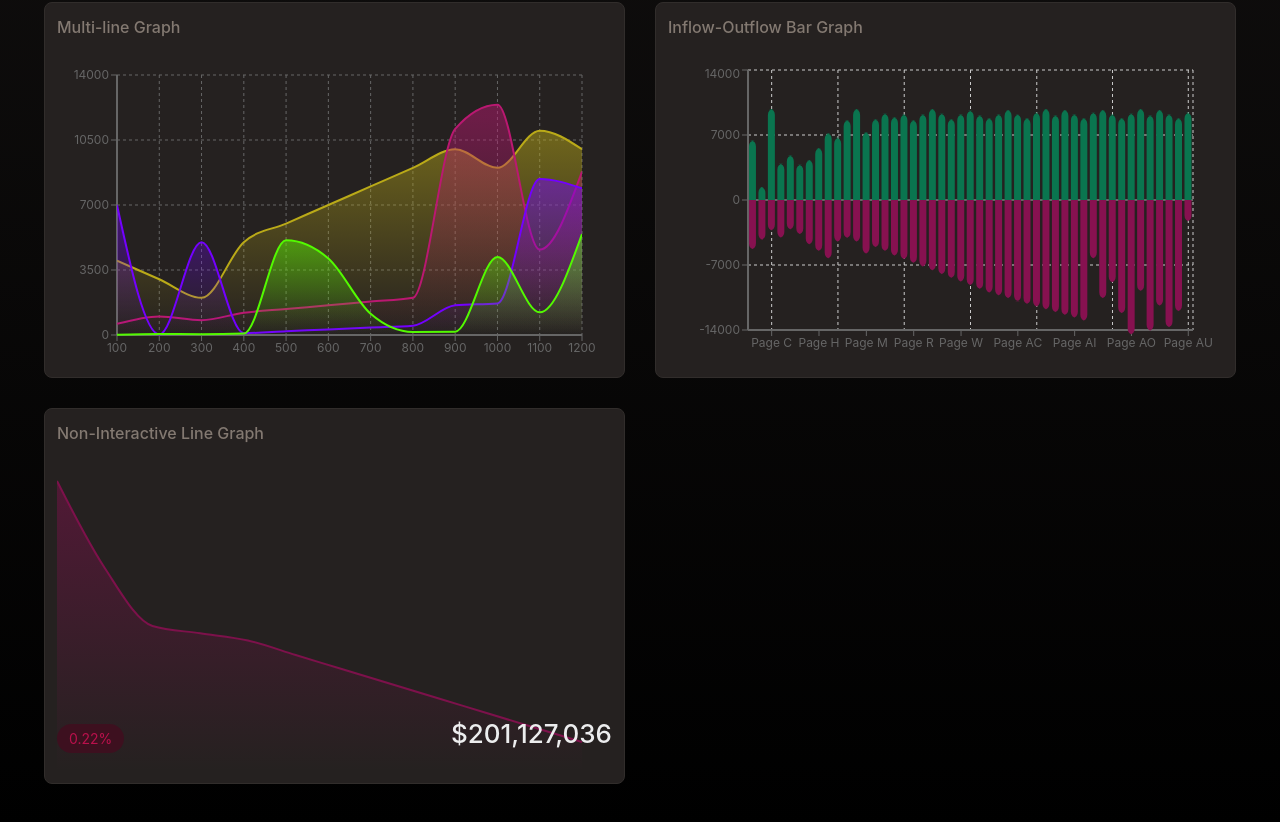
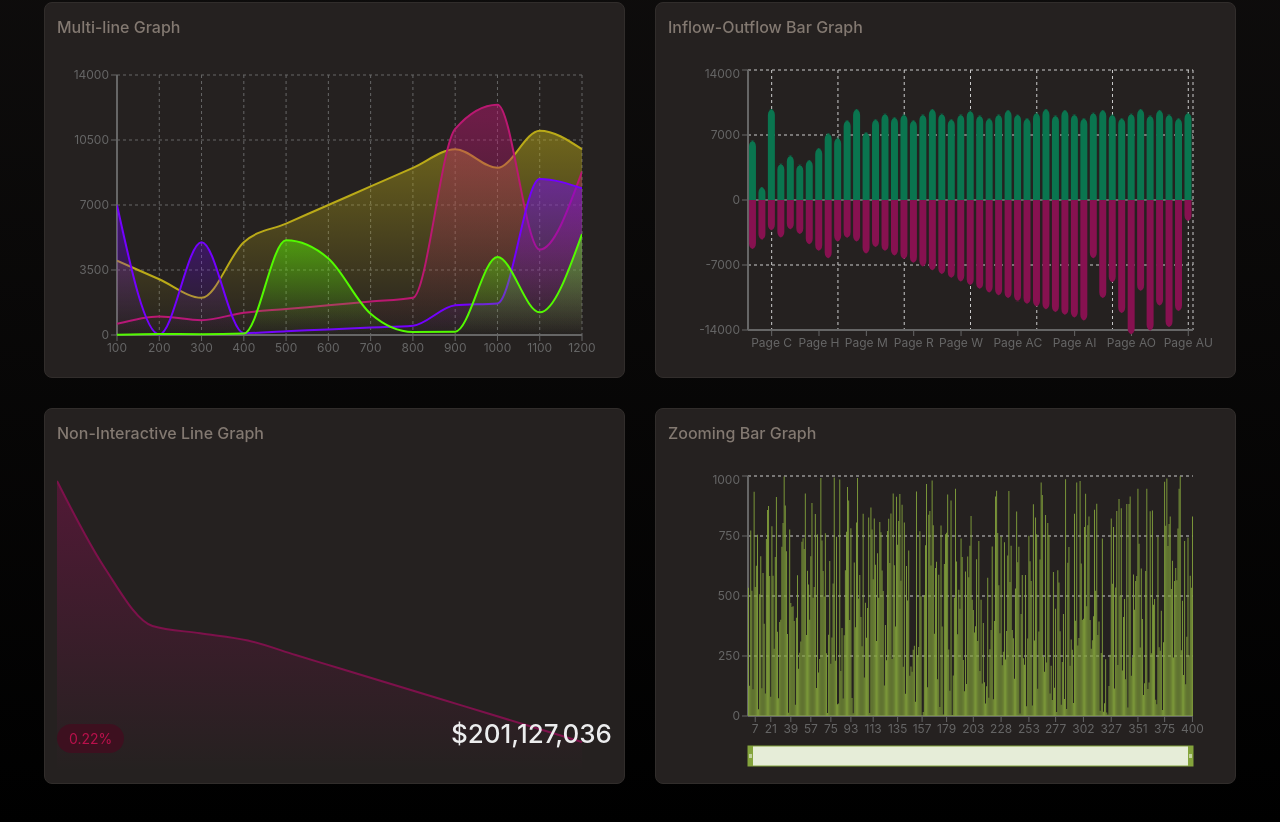
Before and after one commit to DeepakS-Github/Graphs, a React (Vite) app: page / in a window 1280 px wide. Shown: the part 1434-2256 px from the top of the page. Built offline with nearby package versions, Linux system fonts and the light colour scheme.

Commit message:
Added the zooming bar graph

```diff
--- /dev/null
+++ b/src/components/common/ZoomingBarGraph.tsx
@@ -0,0 +1,47 @@
+import { BarChart, Bar, Rectangle, XAxis, YAxis, CartesianGrid, Brush, Tooltip, Legend, ResponsiveContainer } from 'recharts';
+
+
+// Generate data points
+const additionalData = Array.from({ length: 400 }, (_, index) => ({
+    name: (index + 1).toString(), // Incrementing name from the last index
+    pv: Math.floor(Math.random() * 1000), // Generating random pv values
+}));
+
+const data = additionalData;
+
+
+const ZoomingBarGraph = () => {
+
+    return (
+        <ResponsiveContainer width="100%" height="100%">
+            <BarChart
+                width={500}
+                height={300}
+                data={data}
+                margin={{
+                    top: 5,
+                    right: 30,
+                    left: 20,
+                    bottom: 5,
+                }}
+            >
+                <CartesianGrid strokeDasharray="3 3" vertical={false} />
+                <XAxis
+                    dataKey={"name"}
+                    axisLine={{ stroke: "#666666", strokeWidth: 2 }}
+                    tick={{ fill: "#666666", fontSize: "12px" }}
+                />
+                <YAxis
+                    axisLine={{ stroke: "#666666", strokeWidth: 2 }}
+                    tick={{ fill: "#666666", fontSize: "12px" }}
+                />
+                {/* <Tooltip /> */}
+                <Brush dataKey="name" height={20} stroke="#84a43c" />
+                <Bar dataKey="pv" fill="#84a43c" activeBar={<Rectangle fill="pink" stroke="blue" />} />
+            </BarChart>
+        </ResponsiveContainer>
+    );
+}
+
+
+export default ZoomingBarGraph;
--- /dev/null
+++ b/src/components/overview/ZoomingBarGraphCard.tsx
@@ -0,0 +1,17 @@
+import Card from "../common/Card"
+import CardText from "../common/CardText"
+import { Box, Text } from "@chakra-ui/react"
+import ZoomingBarGraph from "../common/ZoomingBarGraph"
+
+const ZoomingBarGraphCard = () => {
+    return (
+        <Card>
+            <Box position={"relative"} marginBottom={"20px"}>
+                <CardText content="Zooming Bar Graph" fontSize="16px" />
+            </Box>
+            <ZoomingBarGraph/>
+        </Card>
+    )
+}
+
+export default ZoomingBarGraphCard
--- a/src/pages/Overview.tsx
+++ b/src/pages/Overview.tsx
@@ -10,6 +10,7 @@ import newAddress from '../config/newAddress.json'
 import MultlineGraphCard from "../components/overview/MultlineGraphCard"
 import InflowOutflowGraphCard from "../components/overview/InflowOutflowGraphCard"
 import NonInteractiveLineGraphCard from "../components/overview/NonInteractiveLineGraphCard"
+import ZoomingBarGraphCard from "../components/overview/ZoomingBarGraphCard"
 
 const Overview = () => {
   return (
@@ -25,6 +26,7 @@ const Overview = () => {
           <MultlineGraphCard />
           <InflowOutflowGraphCard />
           <NonInteractiveLineGraphCard />
+          <ZoomingBarGraphCard/>
         </SimpleGrid>
       </Flex>
     </>
```
